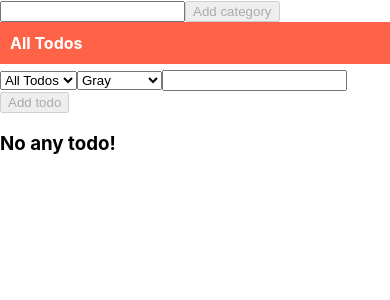
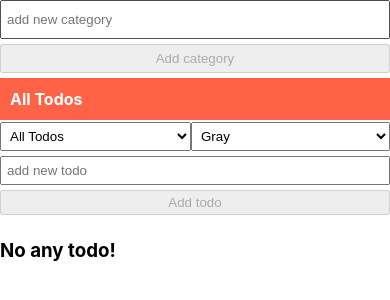
Before and after one commit to ivarden/todo, a React (Create React App) app: page / in a window 390 px wide. Shown: the top 300 px of the page. Built offline with nearby package versions, Linux system fonts and the light colour scheme.

Commit message:
added css styles

```diff
--- a/src/AddCategory.js
+++ b/src/AddCategory.js
@@ -1,5 +1,6 @@
 import React, { useContext, useState } from "react";
 import { todoContext } from "./todoContext";
+import styles from "./AddCategory.module.scss";
 
 const AddCategory = () => {
   const { handleAddCategory } = useContext(todoContext);
@@ -11,11 +12,12 @@ const AddCategory = () => {
     setCategory("");
   };
   return (
-    <div>
-      <form onSubmit={handleSubmit}>
+    <div className={styles.wrap}>
+      <form onSubmit={handleSubmit} className={styles.wrap__form}>
         <input
           type="text"
           name="category"
+          placeholder="add new category"
           value={category}
           onChange={(e) => {
             setCategory(e.target.value);
--- /dev/null
+++ b/src/AddCategory.module.scss
@@ -0,0 +1,54 @@
+.wrap {
+  &__form {
+    display: flex;
+    justify-content: space-between;
+    margin-bottom: 5px;
+    & input,
+    button {
+      padding: 5px;
+      min-height: 25px;
+      margin-right: 5px;
+    }
+    & input {
+      padding: 5px;
+      min-height: 25px;
+      flex: 1 1 100%;
+    }
+    & button {
+      padding: 5px;
+      min-height: 25px;
+      flex: 1 0 30%;
+      margin-right: 0;
+      cursor: pointer;
+    }
+    @media (max-width: 900px) {
+      flex-direction: column;
+      & input {
+        padding: 5px;
+        min-height: 25px;
+        flex: 1 1 100%;
+        margin-right: 0;
+        margin-bottom: 5px;
+      }
+      & button {
+        padding: 5px;
+        min-height: 25px;
+        flex: 1 1 100%;
+        margin-right: 0;
+        cursor: pointer;
+      }
+    }
+    @media (max-width: 500px) {
+      // margin-bottom: 5px;
+      flex-direction: column;
+      & button {
+        padding: 5px;
+        min-height: 25px;
+        flex: 1 1 100%;
+        margin-right: 0;
+        // margin-bottom: 5px;
+        cursor: pointer;
+      }
+    }
+  }
+}
--- a/src/AddTodo.js
+++ b/src/AddTodo.js
@@ -1,5 +1,6 @@
 import React, { useContext, useState } from "react";
 import { todoContext } from "./todoContext";
+import styles from "./AddTodo.module.scss";
 
 const AddTodo = () => {
   const {
@@ -50,12 +51,9 @@ const AddTodo = () => {
   // ];
 
   return (
-    <div>
-      <form onSubmit={handleSubmit}>
-        <select
-          value={selectedCategory.id}
-          onChange={handleCategoryChange}
-        >
+    <div className={styles.wrap}>
+      <form onSubmit={handleSubmit} className={styles.wrap__form}>
+        <select value={selectedCategory.id} onChange={handleCategoryChange}>
           {categorys.map((category) => (
             <option key={category.id} value={category.id}>
               {category.text}
@@ -77,6 +75,7 @@ const AddTodo = () => {
         <input
           type="text"
           name="todo"
+          placeholder="add new todo"
           value={todo}
           onChange={(e) => {
             setTodo(e.target.value);
--- /dev/null
+++ b/src/AddTodo.module.scss
@@ -0,0 +1,63 @@
+.wrap {
+  &__form {
+    display: flex;
+    justify-content: space-between;
+    margin-bottom: 5px;
+
+    & input,
+    select,
+    button {
+      padding: 5px;
+      min-height: 25px;
+      margin-right: 5px;
+    }
+
+    & select {
+      cursor: pointer;
+      min-height: 25px;
+    }
+
+    & input {
+      padding: 5px;
+      min-height: 25px;
+      flex: 1 1 80%;
+    }
+
+    & button {
+      padding: 5px;
+      min-height: 25px;
+      flex: 1 0 20%;
+      margin-right: 0;
+      cursor: pointer;
+    }
+
+    @media (max-width: 500px) {
+      flex-direction: row;
+      flex-wrap: wrap;
+      justify-content: space-around;
+      & select {
+        cursor: pointer;
+        min-height: 25px;
+        flex: 1 1 auto;
+        margin-right: 0;
+        margin-bottom: 5px;
+      }
+
+      & input {
+        padding: 0 5px;
+        min-height: 25px;
+        flex: 1 1 100%;
+        margin-right: 0;
+        margin-bottom: 5px;
+      }
+
+      & button {
+        padding: 0px;
+        min-height: 25px;
+        flex: 1 0 auto;
+        margin-right: 0;
+        cursor: pointer;
+      }
+    }
+  }
+}
--- a/src/App.js
+++ b/src/App.js
@@ -4,19 +4,26 @@ import TodoItem from "./TodoItems";
 import AddTodo from "./AddTodo";
 import AddCategory from "./AddCategory";
 import CategoryItem from "./CategoryItems";
-// import FormSelect from "./FormSelect";
+import styles from "./App.module.scss";
 
 const App = () => {
   const { todos } = useContext(todoContext);
 
   return (
-    <div>
-      <AddCategory />
-      <CategoryItem />
-      {/* <FormSelect /> */}
-      <AddTodo />
-      <TodoItem />
-      {!todos.length && <h3>No any todo!</h3>}
+    <div className={styles.wrap}>
+      <div className={styles.wrap__category}>
+        <AddCategory />
+        <div className={styles.wrap__category__wrap}>
+          <CategoryItem />
+        </div>
+      </div>
+      <div className={styles.wrap__todo}>
+        <AddTodo />
+        <div className={styles.wrap__todo__wrap}>
+          <TodoItem />
+        </div>
+        {!todos.length && <h3>No any todo!</h3>}
+      </div>
     </div>
   );
 };
--- /dev/null
+++ b/src/App.module.scss
@@ -0,0 +1,52 @@
+.wrap {
+  display: flex;
+  padding: 5px;
+
+  &__category {
+    flex: 1 0 30%;
+    padding: 0 5px;
+    &__wrap {
+      max-height: 95vh;
+      overflow: scroll;
+      overflow-y: hidden;
+      overflow-x: hidden;
+      -ms-overflow-style: none; /* IE and Edge */
+      scrollbar-width: none;
+    }
+  }
+
+  &__todo {
+    flex: 1 1 70%;
+    padding: 0 5px;
+    &__wrap {
+      max-height: 95vh;
+      overflow: scroll;
+      overflow-x: hidden;
+    }
+  }
+
+  @media (max-width: 500px) {
+    flex-direction: column;
+    padding: 0;
+
+    &__category {
+      padding: 0;
+      max-height: 30vh;
+      overflow: scroll;
+      &__wrap {
+        max-height: 25vh;
+        overflow: scroll;
+      }
+    }
+
+    &__todo {
+      max-height: 70vh;
+      overflow: scroll;
+      padding: 0;
+      &__wrap {
+        max-height: 55vh;
+        overflow: scroll;
+      }
+    }
+  }
+}
--- a/src/CategoryItems.js
+++ b/src/CategoryItems.js
@@ -31,7 +31,7 @@ const CategoryItems = () => {
   };
 
   return (
-    <div>
+    <div className={styles.wrap}>
       {categorys.map((category) => (
         <div
           onClick={() => handleSelectedCategory(category.id)}
--- a/src/CategoryItems.module.scss
+++ b/src/CategoryItems.module.scss
@@ -1,34 +1,26 @@
 .category {
   &__wrap {
     display: flex;
-    margin-bottom: 5px;
+    margin-bottom: 2px;
     justify-content: space-between;
     padding: 10px;
     min-height: 22px;
-    // border-bottom: 1px solid gray;
-    // border: 1px solid gray;
     cursor: pointer;
     color: white;
-    // background-color:rgb(0, 71, 151);
     background-color: rgb(0, 102, 255);
     transition-duration: 0.4s;
 
     &__active {
       background-color: tomato;
-      // background-color:rgb(0, 173, 107);
     }
 
     &:hover {
       background-color: tomato;
-      // background-color:rgb(0, 173, 107);
-      // background-color:rgb(0, 71, 151);
-      // background-color: rgb(0, 102, 255);
     }
   }
 
   &__text {
     align-self: center;
-    // padding: 5px 5px 5px 0;
     width: 100%;
     font-weight: bold;
     &_done {
--- a/src/TodoItems.module.scss
+++ b/src/TodoItems.module.scss
@@ -1,12 +1,9 @@
 .todo {
   &__wrap {
     display: flex;
-    margin-bottom: 10px;
+    margin-bottom: 4px;
     justify-content: space-between;
-    padding: 0px 10px 0px 0px;
-    padding: 5px 10px 0px 0px;
     border-bottom: 1px solid gray;
-    // border: 1px solid gray;
   }
 
   &__text {
@@ -21,7 +18,7 @@
   &__button {
     box-sizing: border-box;
     & i {
-      font-size: 24px;
+      font-size: 20px;
       cursor: pointer;
       &:hover {
         transition: 0.5s;
@@ -44,6 +41,4 @@
       color: red;
     }
   }
-  &_done {
-  }
 }
```
